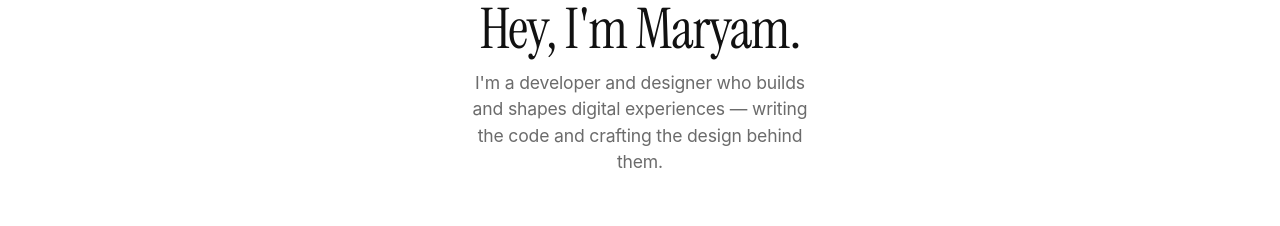
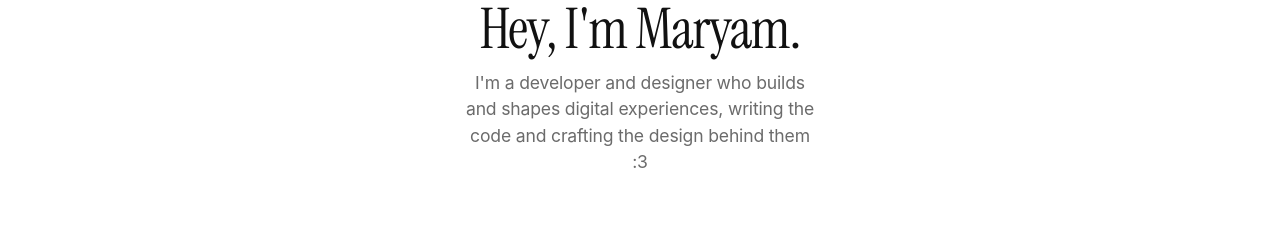
Before and after one commit to maryamwaqar1305/mrymwaq, a React (Vite) app: page / in a window 1280 px wide. Shown: the part 496-722 px from the top of the page. Built offline with nearby package versions, Linux system fonts and the light colour scheme.

Commit message:
modified content.js

```diff
--- a/src/data/content.js
+++ b/src/data/content.js
@@ -10,7 +10,7 @@ export const profile = {
   firstName: "Maryam",
   role: "Fullstack Developer & Designer",
   heroSub:
-    "I'm a developer and designer who builds and shapes digital experiences — writing the code and crafting the design behind them.",
+    "I'm a developer and designer who builds and shapes digital experiences, writing the code and crafting the design behind them :3",
   email: "maryam.waqar198@gmail.com",
   github: "https://github.com/maryamwaqar1305",
   linkedin: "https://www.linkedin.com/in/maryam-waqar-508a6024a/",
```
